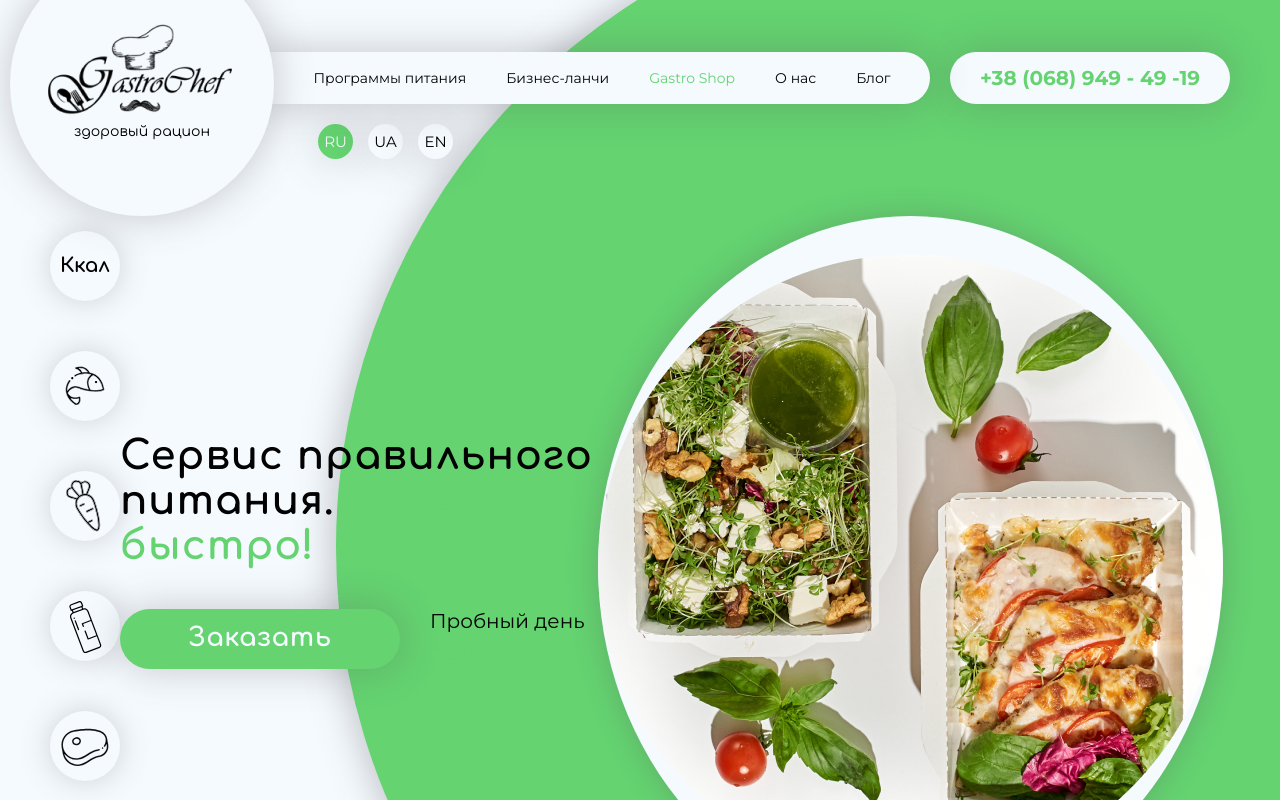
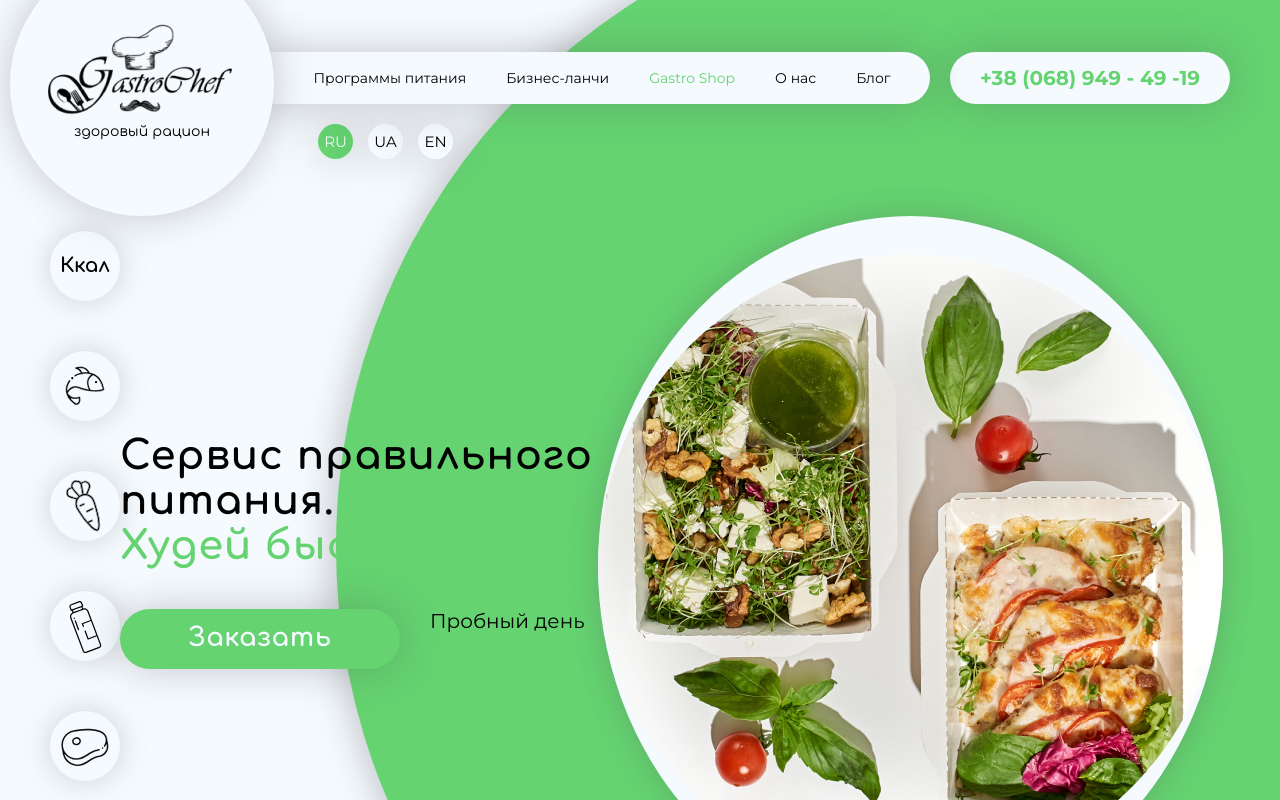
Before and after one commit to ltlaitoff/gastro-chef, a React (Create React App) app: page / in a window 1280 px wide. Shown: the top 800 px of the page. Built offline with nearby package versions, Linux system fonts and the light colour scheme.

Commit message:
Translated text MainPromo
Changlog:
 - Created new category - `` - text display block and green
 - Traslated text in MainPromo component
 - Add translate Kcal in MenuAddition

```diff
--- a/src/components/MainPromo/components/MainPromoContent/MainPromoContent.jsx
+++ b/src/components/MainPromo/components/MainPromoContent/MainPromoContent.jsx
@@ -3,6 +3,8 @@ import { useSelector } from 'react-redux'
 import ReactMarkdown from 'react-markdown'
 import { Link } from 'react-router-dom'
 import PropTypes from 'prop-types'
+import classNames from 'classnames'
+
 import styles from './MainPromoContent.module.scss'
 
 const transformText = text => {
@@ -11,9 +13,15 @@ const transformText = text => {
 		em: ({ node, ...props }) => <span className={styles.green} {...props} />,
 
 		// eslint-disable-next-line no-unused-vars
+		code: ({ node, ...props }) => (
+			<span className={classNames(styles.green, styles.block)} {...props} />
+		),
+
+		// eslint-disable-next-line no-unused-vars
 		strong: ({ node, ...props }) => (
 			<span className={styles.greenBig} {...props} />
 		),
+
 		p: React.Fragment
 	}
 
--- a/src/components/MainPromo/components/MainPromoContent/MainPromoContent.module.scss
+++ b/src/components/MainPromo/components/MainPromoContent/MainPromoContent.module.scss
@@ -1,6 +1,10 @@
 .content {
-	max-width: 535px;
+	max-width: 570px;
 	padding-bottom: 30px;
+}
+
+.block {
+	display: block;
 }
 
 .green {
--- a/src/components/MainPromo/data.js
+++ b/src/components/MainPromo/data.js
@@ -1,23 +1,16 @@
 /*
-  В секции будет слайдер, в слайдере будет заглавие с некоторым выделенным текстом, подзаглавие с выделенным текстом, кнопка которая будет делать что-то своё в з ависимости от слайда и подпись кнопки которая тоже будет иметь выделение.
-  Выделение планируется сделать с помощью какого-то обозначения, например, заключения в **.
-
-  В json будет:
-    - Отдельный блок для текста заглавия для всех языков
-    - Отдельный блок для текста подзаглавия для всех языков
-    - Отдельный блок для текста кнопки
-    - Отдельный блок для текста подписи кнопки
-    - Ссылка на картинку
-    - Ссылка в кнопке
+  * - выделение зелёным текстом
+	** - выделение зелёным текстом с большим шрифтом
+	` - выделение зелёным с переносом строки
 */
 
 export default [
 	{
 		id: 0,
 		promoText: {
-			ru: 'Сервис правильного питания.\n*Худей быстро!*',
-			ua: '',
-			en: ''
+			ru: 'Сервис правильного питания.`Худей быстро!`',
+			ua: 'Сервіс правильного харчування. `Худій швидко!`',
+			en: 'Proper nutrition service. `Lose weight fast!`'
 		},
 		promoPostText: {
 			ru: '',
@@ -26,13 +19,13 @@ export default [
 		},
 		buttonText: {
 			ru: 'Заказать',
-			ua: '',
-			en: ''
+			ua: 'Замовити',
+			en: 'Order'
 		},
 		buttonPostText: {
-			ru: 'Пробный день\n**-30%**',
-			ua: '',
-			en: ''
+			ru: 'Пробный день **-30%**',
+			ua: 'Пробный день **-30%**',
+			en: 'Trial day **-30%**'
 		},
 		imageName: 'chery',
 		url: ''
@@ -40,24 +33,24 @@ export default [
 	{
 		id: 1,
 		promoText: {
-			ru: '*Доверьтесь профессионалам.*\nЯ Кобылинский Кирилл - основатель. ',
-			ua: '',
-			en: ''
+			ru: '`Доверьтесь профессионалам.` Я Кобылинский Кирилл - основатель.',
+			ua: '`Довіртеся професіоналам.` Я Кобилинський Кирило – засновник.',
+			en: '`Trust the professionals.` I am Kobylinsky Kirill - the founder.'
 		},
 		promoPostText: {
 			ru: '*Мастер спорта* Украины по тяжелой атлетике. *Высшее образование* института физкультуры(НуфвсУ).',
-			ua: '',
-			en: ''
+			ua: '*Майстер спорту* України з важкої атлетики. *Вища освіта* інституту фізкультури(НуфвсУ).',
+			en: '*Master of Sports* of Ukraine in weightlifting. *Higher education* of the Institute of Physical Education (Nufvsu).'
 		},
 		buttonText: {
 			ru: 'Мой инстаграм',
-			ua: '',
-			en: ''
+			ua: 'Мій інстаграм',
+			en: 'My instagram'
 		},
 		buttonPostText: {
 			ru: 'Всегда открыт для клиентов',
-			ua: '',
-			en: ''
+			ua: 'Завжди відкрито для клієнтів',
+			en: 'Always open to clients'
 		},
 		imageName: 'man',
 		url: ''
@@ -65,51 +58,51 @@ export default [
 	{
 		id: 2,
 		promoText: {
-			ru: '',
-			ua: '',
-			en: ''
+			ru: 'Кето питание - *вкусное и экстремально* быстрое похудение',
+			ua: 'Кето харчування - *смачне та екстремально* швидке схуднення',
+			en: 'Keto food - *tasty and extreme* fast weight loss'
 		},
 		promoPostText: {
-			ru: '',
-			ua: '',
-			en: ''
+			ru: '4 приема пищи.',
+			ua: '4 прийоми їжі.',
+			en: '4 meals.'
 		},
 		buttonText: {
-			ru: '',
-			ua: '',
-			en: ''
+			ru: 'Заказать',
+			ua: 'Замовити',
+			en: 'Order'
 		},
 		buttonPostText: {
-			ru: '',
-			ua: '',
-			en: ''
+			ru: 'Пробный день **от 490 грн**',
+			ua: 'Пробний день **від 490 грн**',
+			en: 'Trial day from **490 UAH**'
 		},
-		imageName: '',
+		imageName: 'fish',
 		url: ''
 	},
 	{
 		id: 3,
 		promoText: {
-			ru: '',
-			ua: '',
-			en: ''
+			ru: 'Detox программа – `вкусное очищение` организма',
+			ua: 'Detox програма – `смачне очищення` організму',
+			en: 'Detox program - `delicious cleansing` of the body'
 		},
 		promoPostText: {
-			ru: '',
-			ua: '',
-			en: ''
+			ru: '8 бутылочек *натуральных* смузи и фрешей.',
+			ua: '8 пляшечок *натуральних* смузі та фрешів.',
+			en: '8 bottles of *natural* smoothies and fresh juices.'
 		},
 		buttonText: {
-			ru: '',
-			ua: '',
-			en: ''
+			ru: 'Заказать',
+			ua: 'Замовити',
+			en: 'Order'
 		},
 		buttonPostText: {
-			ru: '',
-			ua: '',
-			en: ''
+			ru: 'Пробный день всего: **427 грн**',
+			ua: 'Пробний день всього: **427 грн**',
+			en: 'Trial day total: **427 UAH**'
 		},
-		imageName: '',
+		imageName: 'avocado',
 		url: ''
 	}
 ]
--- a/src/components/MenuAddition/data.js
+++ b/src/components/MenuAddition/data.js
@@ -9,8 +9,8 @@ export default [
 
 		text: {
 			ru: 'Ккал',
-			ua: '',
-			en: ''
+			ua: 'Ккал',
+			en: 'Kcal'
 		},
 		link: ''
 	},
--- a/src/components/SlideDots/SlideDots.module.scss
+++ b/src/components/SlideDots/SlideDots.module.scss
@@ -21,6 +21,7 @@
 		border: 2px solid var(--accent);
 		border-radius: 50%;
 		background-color: transparent;
+		cursor: pointer;
 	}
 }
 
```
